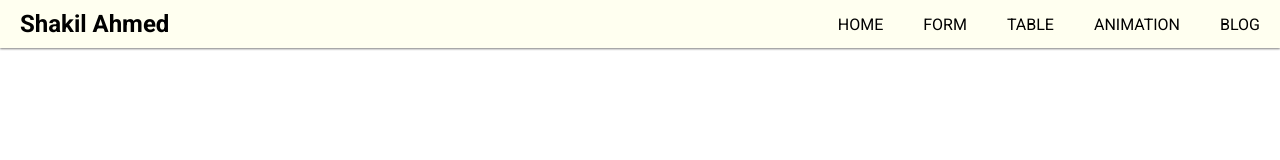
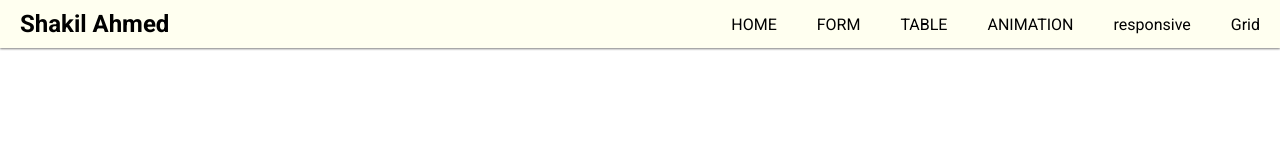
Before and after one commit to shakilrafshan/practise-project, a plain HTML site: page index.html in a window 1280 px wide. Drawn offline with Linux system fonts and the light colour scheme.

Commit message:
homepage header

```diff
--- a/index.html
+++ b/index.html
@@ -20,7 +20,8 @@
              <li><a href="form/form1.html">FORM</a></li>
              <li><a href="table/table1.html">TABLE</a></li>
              <li><a href="animation/animation1.html">ANIMATION</a></li>
-             <li><a href="#">BLOG</a></li>
+             <li><a href="./responsive/responsive.html">responsive</a></li>
+             <li><a href="./grid/grid.html">Grid</a></li>
          </ul>
      </nav>
  </header>
```
